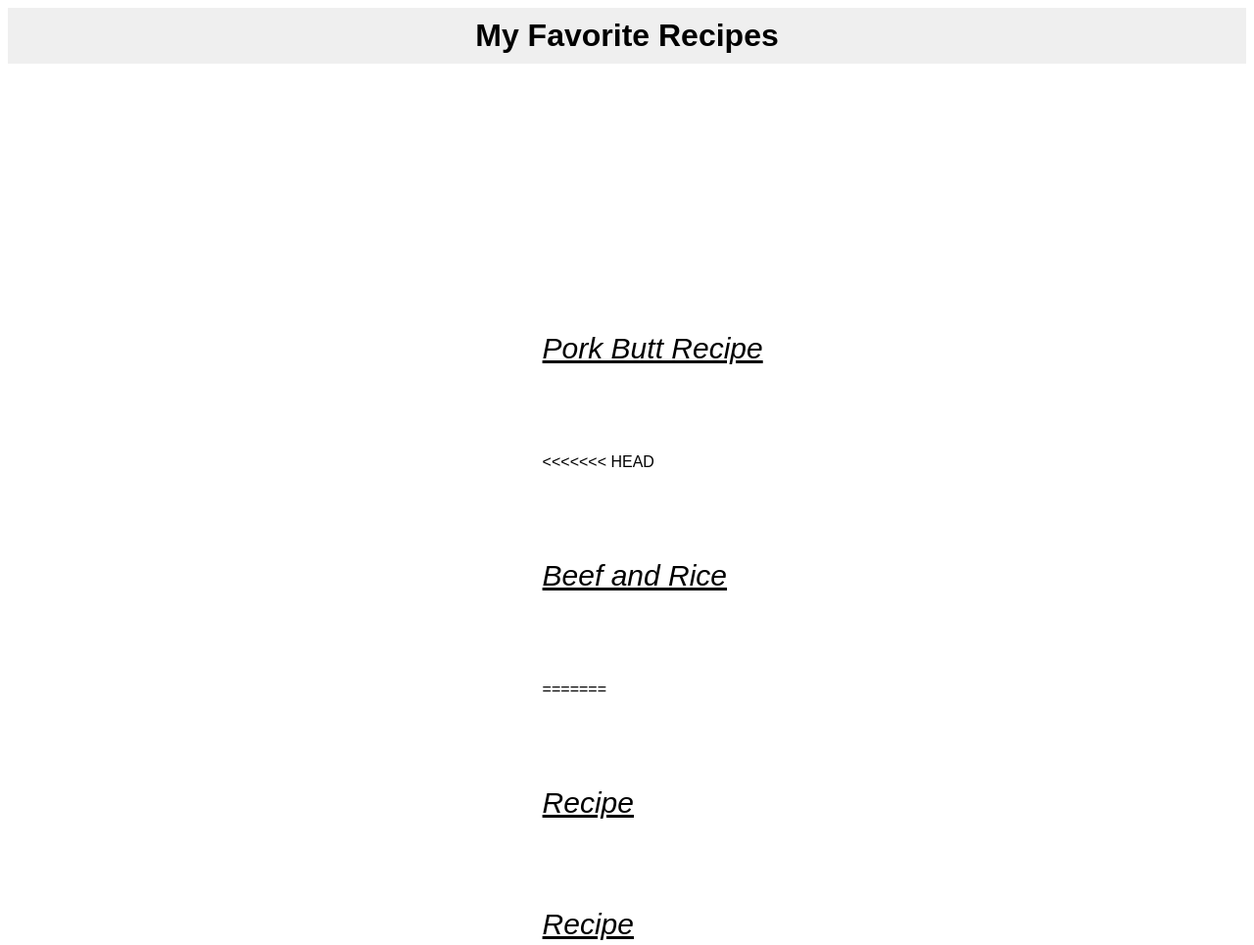
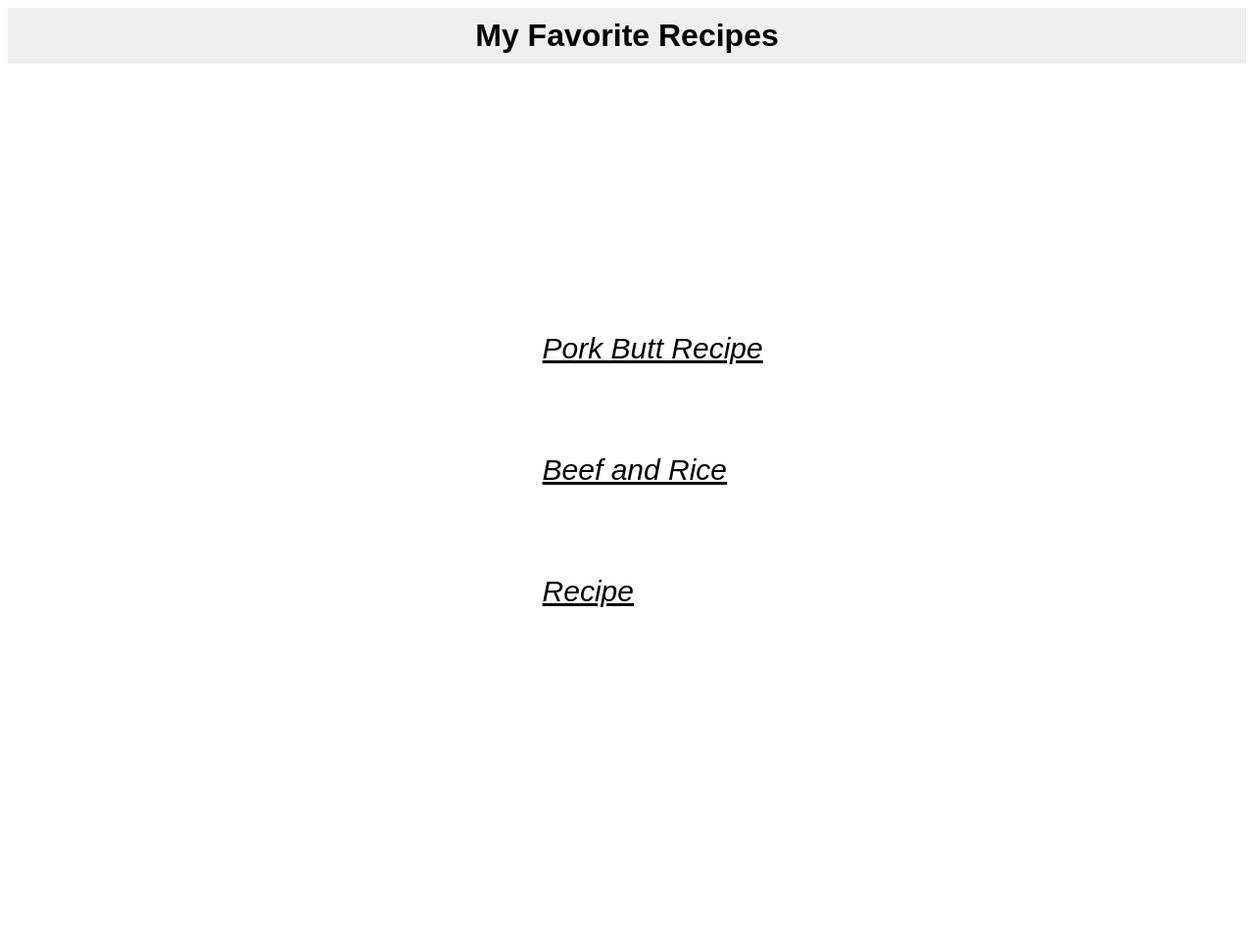
Before and after one commit to Sense-One/My_Recipes, a plain HTML site: page index.html in a window 1280 px wide. Shown: the top 965 px of the page at 98% size. After the commit the page ends 800 px from the top, so only its background shows below. Drawn offline with Linux system fonts and the light colour scheme.

Commit message:
updated main with changes

```diff
--- a/index.html
+++ b/index.html
@@ -17,12 +17,7 @@
     <div class="recipes">
        <ul>
            <li><a href="./recipes/porkbutt.html">Pork Butt Recipe</a></li>
-<<<<<<< HEAD
            <li><a href="./recipes/beef_rice.html">Beef and Rice</a></li>
-=======
-           <li><a href="./recipes/beef_rice.html">Recipe</a></li>
-           <li><a href="">Recipe</a></li>
->>>>>>> 32ab22072c800eaeb80023502154a24f6cf1490c
            <li><a href="">Recipe</a></li>
        </ul>
     </div>
```
